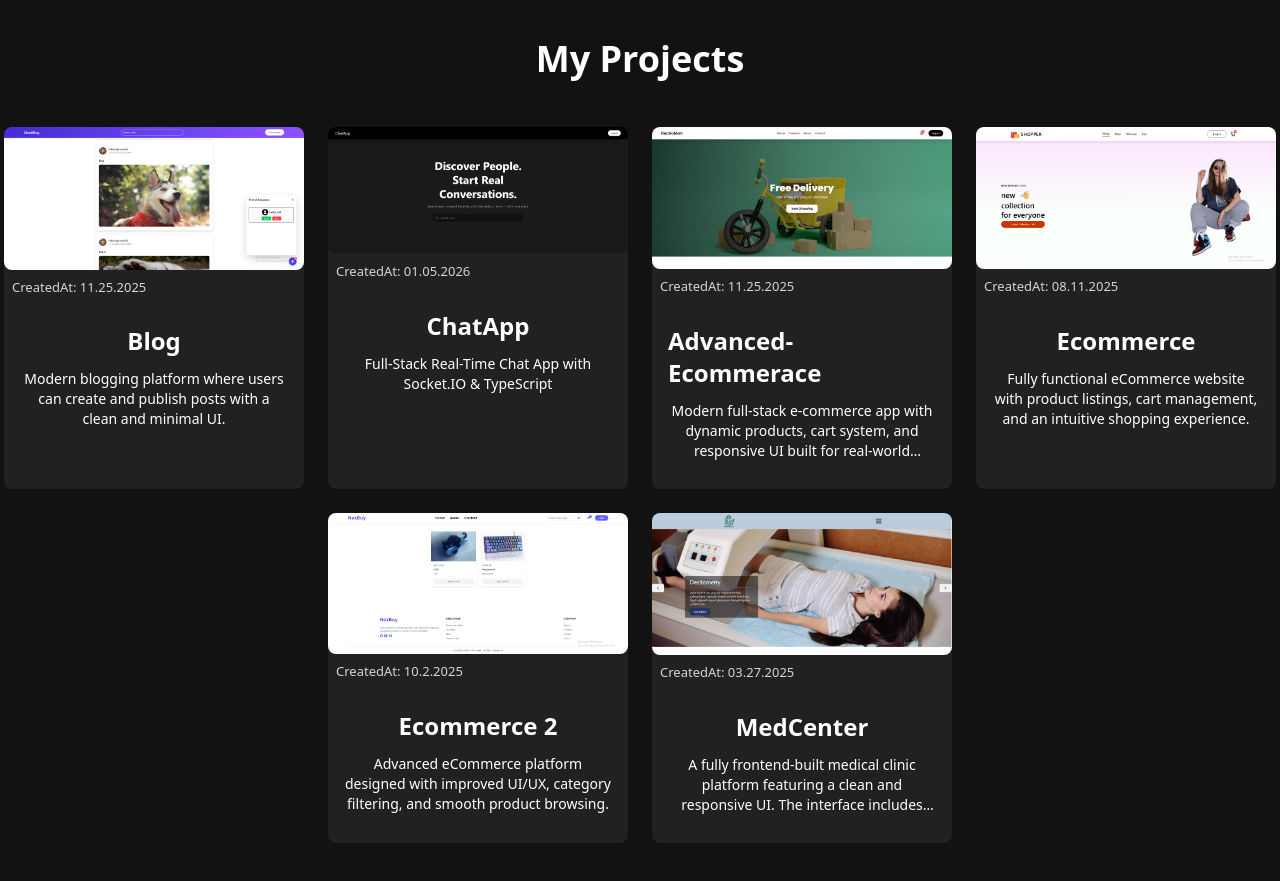
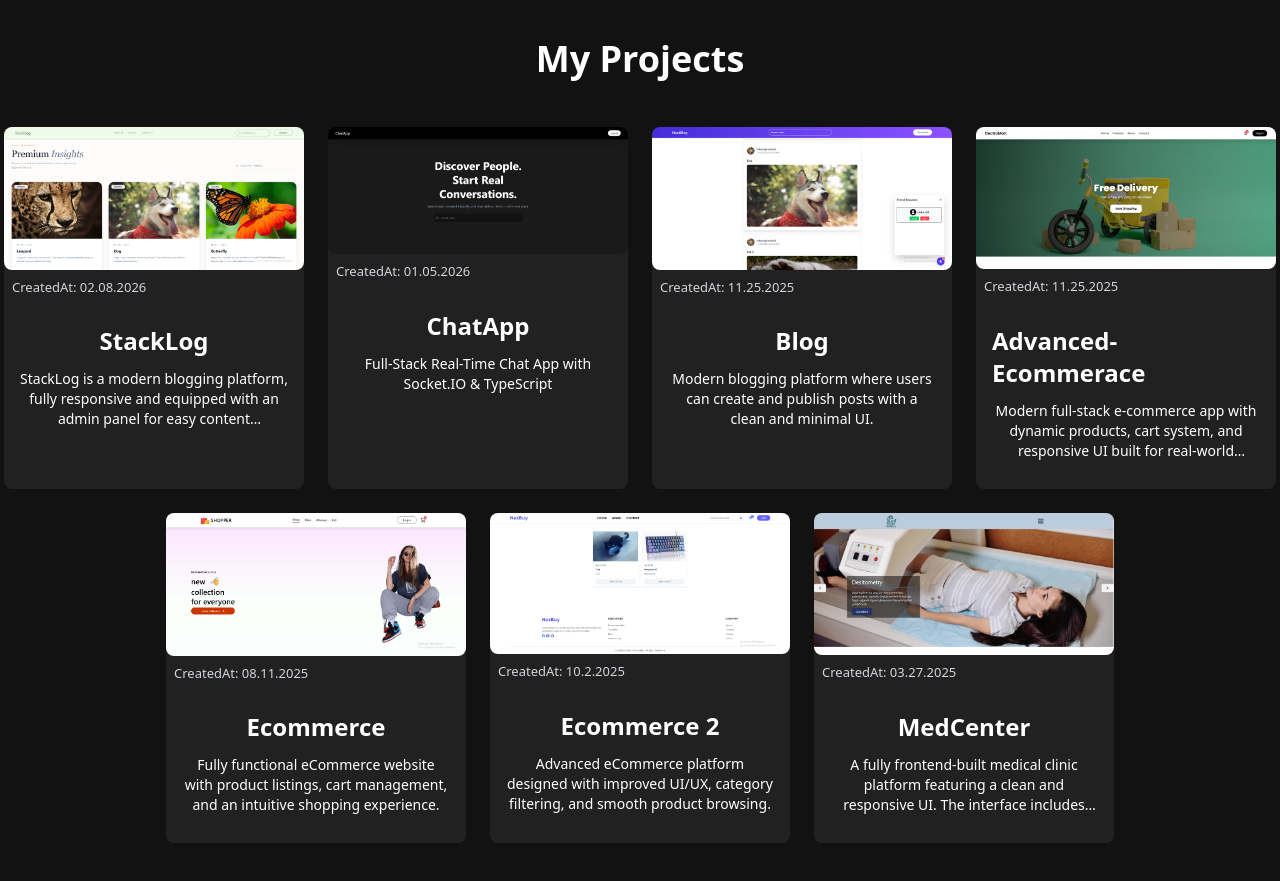
Before and after one commit to Toko122/Portfolio, a Next.js app in the folder portfolio/: page / in a window 1280 px wide. Shown: the part 1900-2781 px from the top of the page. Built offline with nearby package versions, Linux system fonts and the light colour scheme.

Commit message:
StackLog

```diff
--- a/portfolio/src/components/projects/ProjectSection.js
+++ b/portfolio/src/components/projects/ProjectSection.js
@@ -7,8 +7,9 @@ import { useRouter } from 'next/navigation';
 const ProjectSection = () => {
 
      const projects = [
+        {name: 'StackLog', image: '/Screenshot 2026-02-08 123109.png', link: 'https://stack-log-seven.vercel.app/', time: '02.08.2026', description: 'StackLog is a modern blogging platform, fully responsive and equipped with an admin panel for easy content management.'},
+        {name: 'ChatApp', image: '/Screenshot 2026-01-05 171059.png', link: 'https://chat-app-six-liard-14.vercel.app/', time: '01.05.2026', description: 'Full-Stack Real-Time Chat App with Socket.IO & TypeScript'},
         {name: 'Blog', image: '/Screenshot 2025-11-29 133837.png', link: 'https://nextblog-ten-chi.vercel.app/', time: '11.25.2025', description: 'Modern blogging platform where users can create and publish posts with a clean and minimal UI.'},
-        {name: 'ChatApp', image: '/Screenshot 2026-01-05 171059.png', link: 'https://chat-app-six-liard-14.vercel.app/', time: '01.05.2026', description: 'Full-Stack Real-Time Chat App with Socket.IO & TypeScript'},
         {name: 'Advanced-Ecommerace', image: '/Screenshot 2025-12-16 151034.png', link: 'https://advanced-ecommerce-ruby.vercel.app/', time: '11.25.2025', description: 'Modern full-stack e-commerce app with dynamic products, cart system, and responsive UI built for real-world scalability.'},
         {name: 'Ecommerce', image: '/Screenshot 2025-11-29 133720.png', link: 'https://ecommerce-nine-beige-73.vercel.app/', time: '08.11.2025', description: 'Fully functional eCommerce website with product listings, cart management, and an intuitive shopping experience.'},
         {name: 'Ecommerce 2', image: '/Screenshot 2025-11-29 134417.png', link: 'https://next-buy-eight.vercel.app/', time: '10.2.2025', description: 'Advanced eCommerce platform designed with improved UI/UX, category filtering, and smooth product browsing.'},
```
Also changed, not shown: portfolio/public/Screenshot 2026-02-08 123109.png (added).
